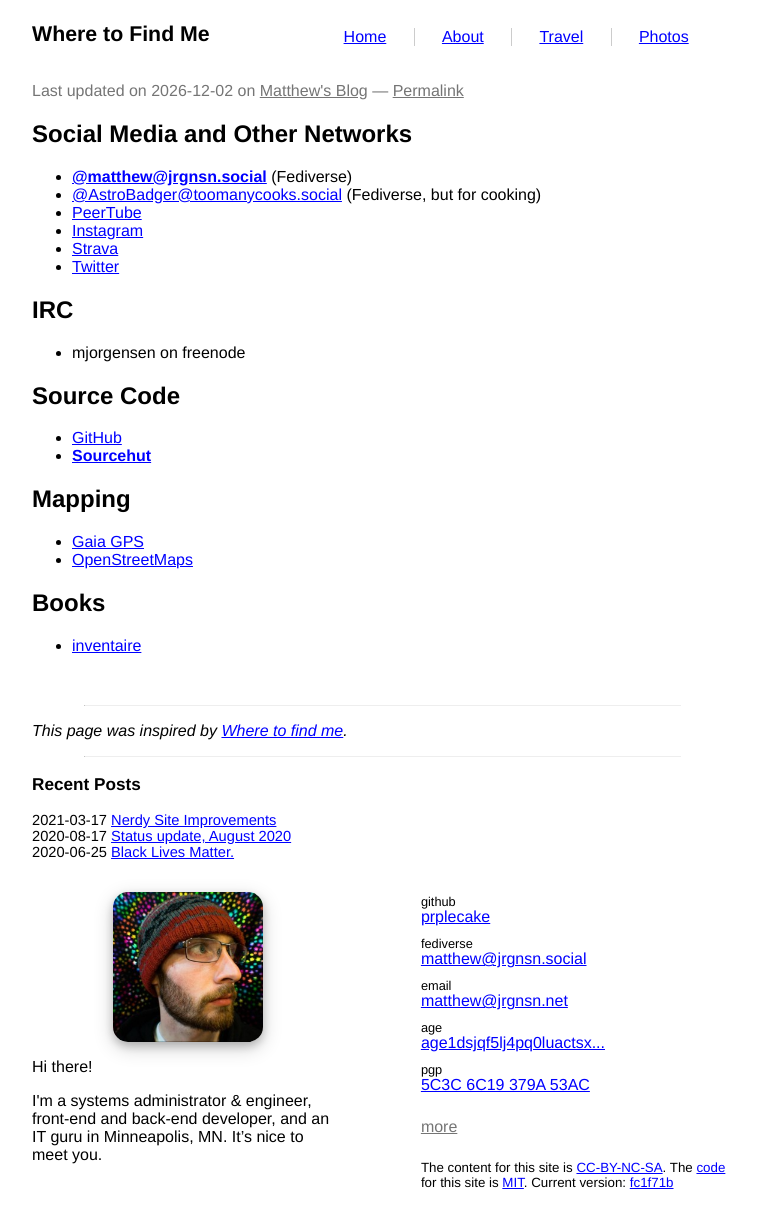
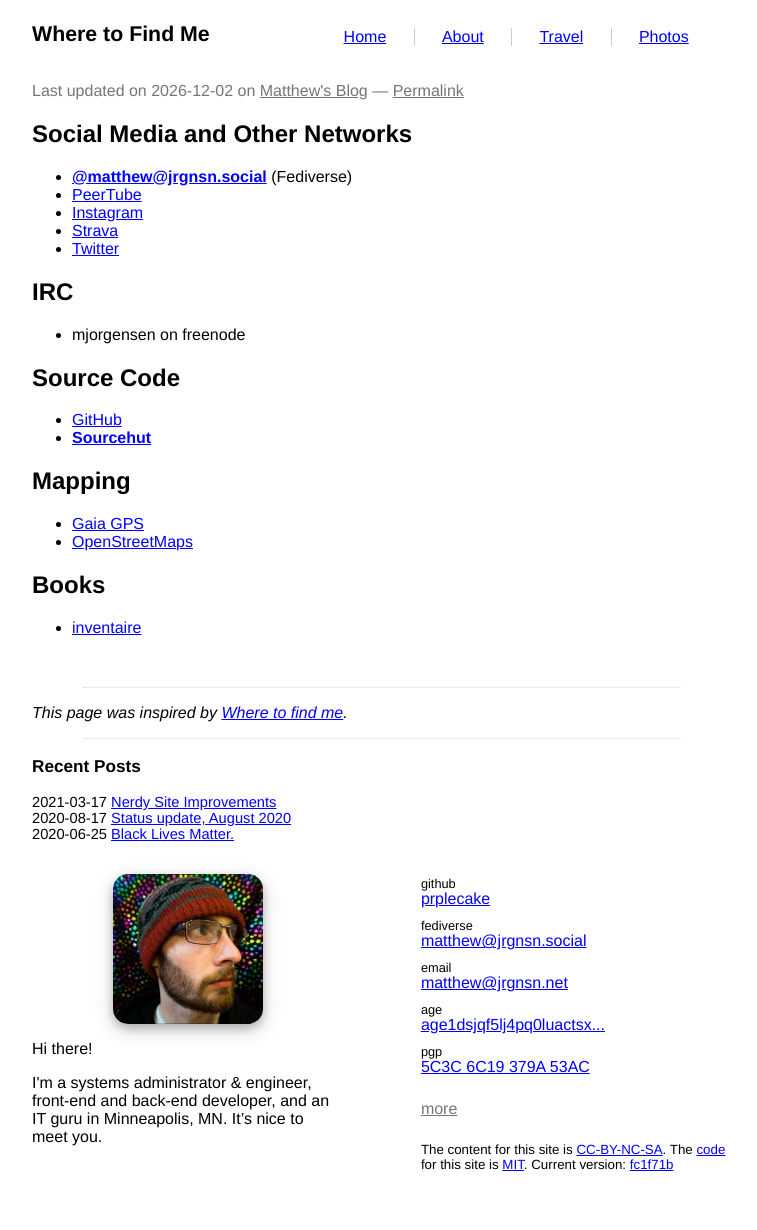
Before and after one commit to prplecake/jrgnsn.net, a Jekyll site: the page built from find.md, in a window 1280 px wide. Shown: the whole page, without its empty margins (258-1015 px from the left). Built offline with Jekyll 4.4.1, drawn with Linux system fonts in a browser that asks for light colours.

Commit message:
Remove link to tmcs

```diff
--- a/find.md
+++ b/find.md
@@ -8,14 +8,12 @@
 ## Social Media and Other Networks
 
 * **[@matthew@jrgnsn.social][pleroma]** (Fediverse)
-* [@AstroBadger@toomanycooks.social][tmcs] (Fediverse, but for cooking)
 * [PeerTube][peertube]
 * [Instagram][instagram]
 * [Strava][strava]
 * [Twitter][twitter]
 
 [pleroma]:https://jrgnsn.social/matthew
-[tmcs]:https://toomanycooks.social/@AstroBadger
 [instagram]:https://www.instagram.com/matthewjorgensen/
 [twitter]:https://twitter.com/prplecake
 [peertube]:https://jrgnsn.video/accounts/matthew
```
